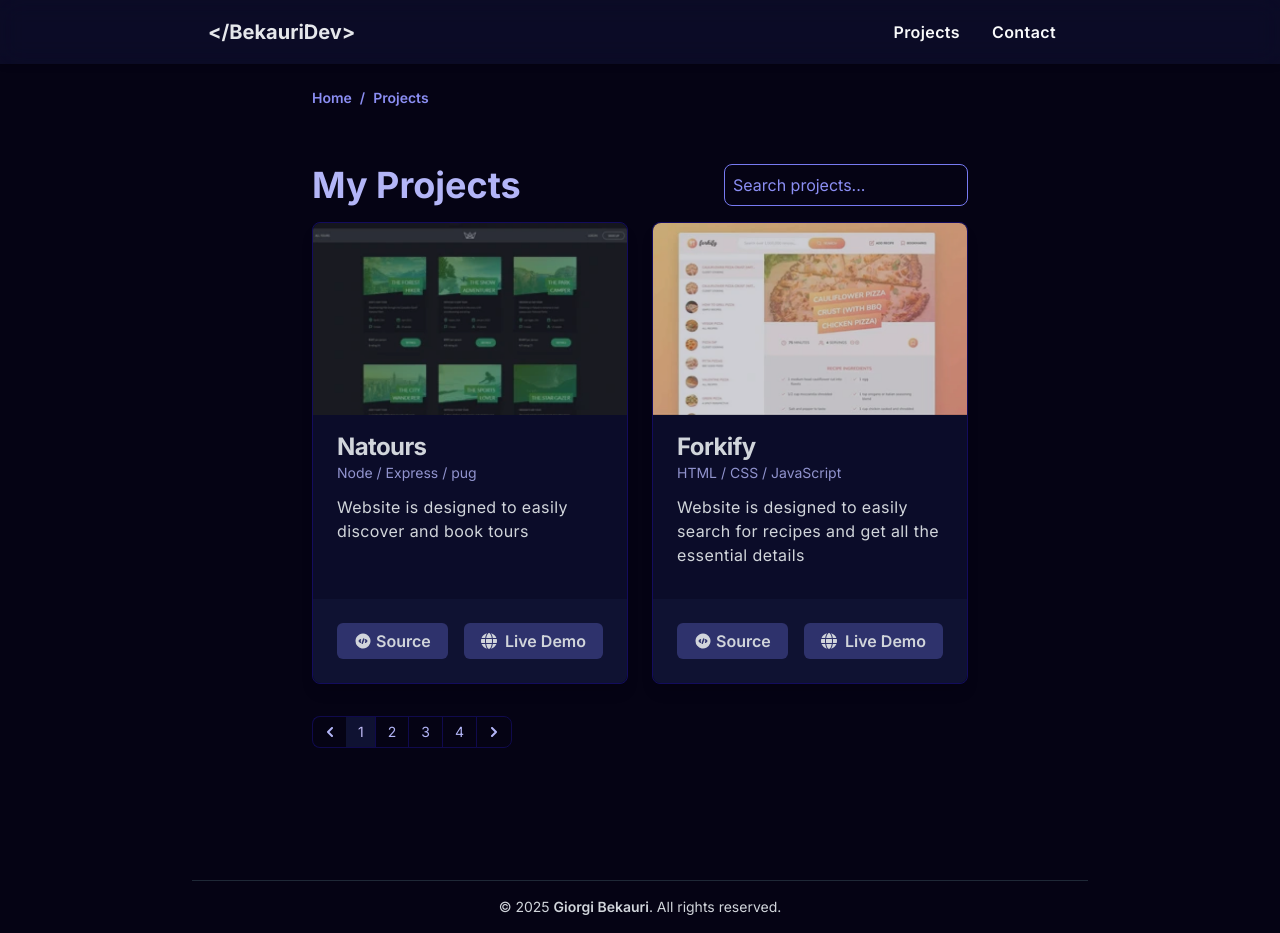
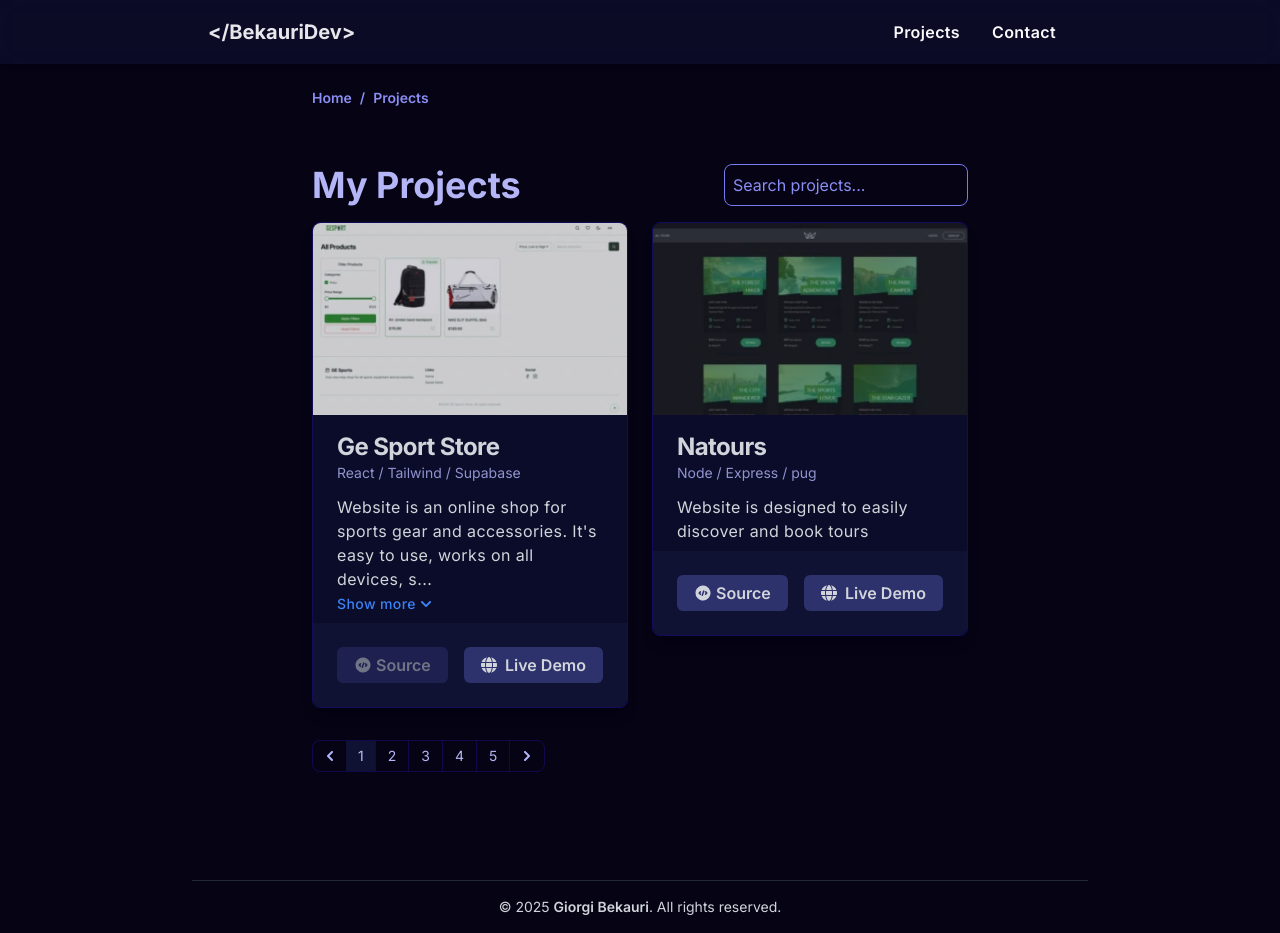
Before and after one commit to bekauridev/React_Portfolio, a React (Vite) app: page /projects in a window 1280 px wide. Built offline with nearby package versions, Linux system fonts and the light colour scheme.

Commit message:
Project Card update & new project added

```diff
--- a/src/features/projects/ProjectCard.jsx
+++ b/src/features/projects/ProjectCard.jsx
@@ -1,8 +1,15 @@
+import { useState } from "react";
+
+// icons
+import { FaGlobe } from "react-icons/fa6";
 import { TbCodeCircle2Filled } from "react-icons/tb";
+import { FaChevronDown, FaChevronUp } from "react-icons/fa";
+
 import Button from "../../ui/Button";
-import { FaGlobe } from "react-icons/fa6";
 
 function ProjectCard({ projectImg, name, description, technologies, gitRepo, liveDemo }) {
+  const [showFullDesc, setShowFullDesc] = useState(false);
+
   const handleClick = () => {
     window.open(liveDemo, "_blank");
   };
@@ -30,17 +37,39 @@ function ProjectCard({ projectImg, name, description, technologies, gitRepo, liv
         <div className="mb-3 text-xs text-primary-100/80">
           <div className="flex items-center space-x-1 sm:text-sm">{technologies}</div>
         </div>
-        <div className="mb-2 mt-1 h-24 tracking-wide text-gray-300">
-          <div className="flex items-center space-x-1 text-sm sm:text-base">
-            {description}
+        <div className="mb-2 mt-1 tracking-wide text-gray-300">
+          <div className="text-sm sm:text-base">
+            {showFullDesc
+              ? description
+              : description.length > 100
+              ? `${description.slice(0, 100)}...`
+              : `${description.slice(0, 100)}`}
           </div>
+
+          {description.length > 100 && (
+            <button
+              onClick={() => setShowFullDesc(!showFullDesc)}
+              className="inline-flex items-center gap-1 text-sm font-medium text-blue-500  hover:text-blue-500 transition-colors"
+            >
+              {showFullDesc ? (
+                <>
+                  Show less <FaChevronUp className="text-xs" />
+                </>
+              ) : (
+                <>
+                  Show more <FaChevronDown className="text-xs" />
+                </>
+              )}
+            </button>
+          )}
         </div>
       </div>
       <div className="rounded-b-lg bg-primary-500 p-6 pt-4 sm:pt-6">
         <div className="flex flex-col items-start justify-between md:flex-row">
           <Button
             type="tertiary"
-            className="w-full gap-1 bg-primary-400/30 text-gray-300 md:w-auto"
+            className="w-full gap-1 bg-primary-400/30 text-gray-300 md:w-auto disabled:cursor-not-allowed disabled:opacity-50"
+            disabled={gitRepo?.length === 0 || gitRepo === undefined}
             to={gitRepo}
           >
             <TbCodeCircle2Filled size={18} />
@@ -48,8 +77,9 @@ function ProjectCard({ projectImg, name, description, technologies, gitRepo, liv
           </Button>
           <Button
             type="tertiary"
+            disabled={liveDemo?.length === 0 || liveDemo === undefined}
             to={liveDemo}
-            className="mt-2 w-full bg-primary-400/30 text-gray-300 md:mt-0 md:w-auto"
+            className="mt-2 w-full bg-primary-400/30 text-gray-300 md:mt-0 md:w-auto disabled:cursor-not-allowed disabled:opacity-50"
           >
             <FaGlobe size={16} />
             <span>Live Demo</span>
--- a/src/features/projects/Projects.jsx
+++ b/src/features/projects/Projects.jsx
@@ -57,7 +57,7 @@ function Projects() {
         />
       </div>
 
-      <div className="grid grid-cols-1 items-center justify-items-center gap-6 sm:grid-cols-2 lg:grid-cols-2">
+      <div className="grid grid-cols-1 min-h-[55vh] items-start justify-items-center gap-6 sm:grid-cols-2 lg:grid-cols-2">
         {currentProjects.length > 0 ? (
           <>
             {currentProjects.map((project, index) => (
--- a/src/features/projects/api.js
+++ b/src/features/projects/api.js
@@ -1,5 +1,5 @@
 // Images lg
-// import GeSportStore from "../../assets/images/project-images/GeSportStore-lg.webp";
+import GeSportStore from "../../assets/images/project-images/GeSportStore-lg.webp";
 import ImgNatours from "../../assets/images/project-images/natours.webp";
 import ImgSmForkify from "../../assets/images/project-images/forkify-project-lg.webp";
 import ImgSmBankist from "../../assets/images/project-images/project-bankist-lg.webp";
@@ -9,15 +9,14 @@ import ImgSmOmnifood from "../../assets/images/project-images/project-omnifood-l
 import ImgSmWeatherCard from "../../assets/images/project-images/Weather-card-lg.webp";
 import ImgSmWorldWise from "../../assets/images/project-images/worldWise-project-lg.webp";
 export const projects = [
-  // {
-  //   name: "Ge Sport Store",
-  //   description:
-  //     "Website is an online shop for sports gear and accessories. It's easy to use, works on all devices, supports both English and Georgian, and lets you browse and add items to your favorites with ease",
-  //   technologies: ["React", "Tailwind", "Supabase"],
-  //   image: GeSportStore,
-  //   gitRepo: "https://github.com/bekauridev/GeSportStore",
-  //   liveDemo: "https://ge-sport-store.vercel.app",
-  // },
+  {
+    name: "Ge Sport Store",
+    description:
+      "Website is an online shop for sports gear and accessories. It's easy to use, works on all devices, supports both English and Georgian, and lets you browse and add items to your favorites with ease",
+    technologies: ["React", "Tailwind", "Supabase"],
+    image: GeSportStore,
+    liveDemo: "https://ge-sport-store.vercel.app",
+  },
   {
     name: "Natours",
     description: "Website is designed to easily discover and book tours",
--- a/src/ui/Breadcrumbs.jsx
+++ b/src/ui/Breadcrumbs.jsx
@@ -5,7 +5,6 @@ function Breadcrumbs() {
 
   // Split the current path to create breadcrumb items
   const pathnames = location.pathname.split("/").filter((x) => x);
-  console.log(pathnames);
   // Dynamically generate breadcrumb names based on the route
   const breadcrumbItems = pathnames.map((item, index) => {
     // You can map routes to their human-friendly names
```
Also changed, not shown: 1 other file (tests, documents, lock files or other folders).
